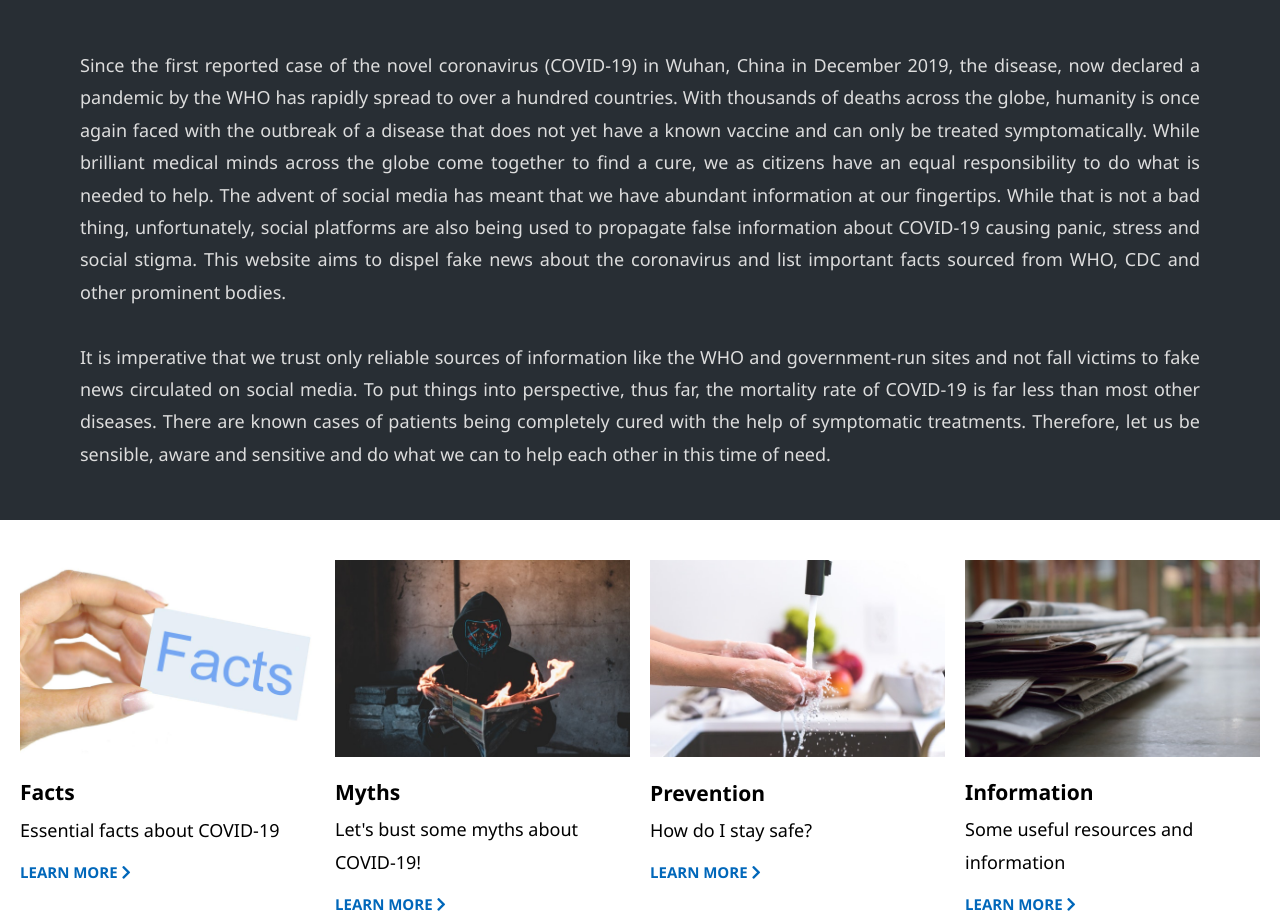
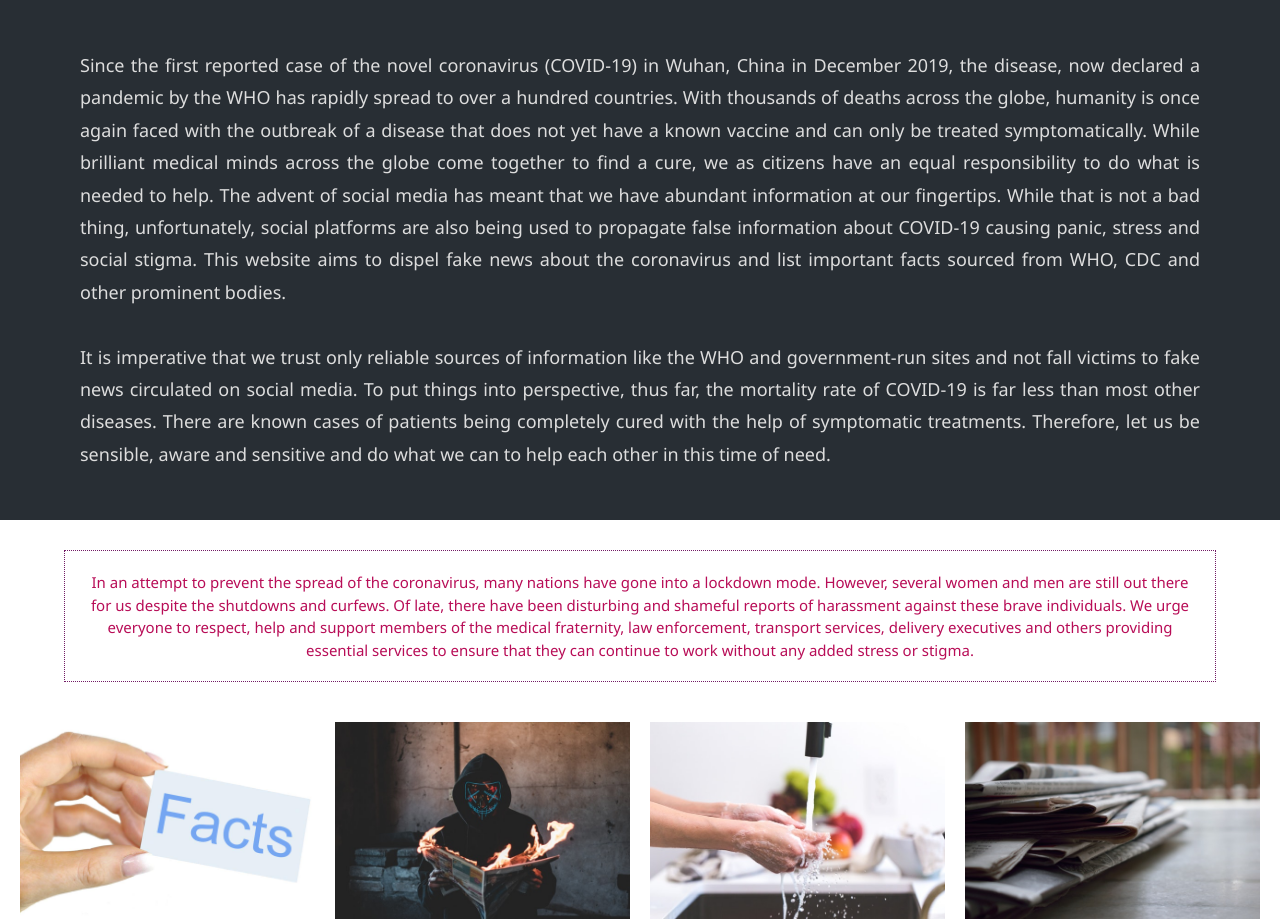
Before and after one commit to AbhishekPednekar84/project-covid19, a Django app: page / in a window 1280 px wide. Shown: the part 801-1723 px from the top of the page. Run offline with Django 3.2, Linux system fonts and the light colour scheme; parts of the project's set-up code (start-up, migrations or seed data) failed here and were passed over; some libraries are stand-ins or nearby versions.

Commit message:
Added message on the homepage and helplines for Australia :australia:

```diff
--- a/covid19_home/static/covid19_home/main.css
+++ b/covid19_home/static/covid19_home/main.css
@@ -46,6 +46,18 @@ body, html {
     padding: 20px;
     width:60%;
     margin: auto;
+}
+
+/* Message - lockdown*/
+.message {
+    width: 90%;
+    margin: 30px auto auto auto;
+    padding: 20px;
+    color: #b80d57;
+    border: 1px dotted #721b65;
+    font-size: 15px;
+    text-align: center;
+    line-height: 1.5;
 }
 
 /* Intro Section */
--- a/covid19_home/templates/covid19_home/home.html
+++ b/covid19_home/templates/covid19_home/home.html
@@ -60,6 +60,13 @@
         </p>
     </section>
 
+    <div class="message">In an attempt to prevent the spread of the coronavirus, many nations have gone into a lockdown mode.
+        However, several women and men are still out there for us despite the shutdowns and curfews. Of late, there have
+        been disturbing and shameful reports of harassment against these brave individuals. We urge everyone to respect, help and support members of the
+        medical fraternity, law enforcement, transport services, delivery executives and others providing essential services to
+        ensure that they can continue to work without any added stress or stigma.
+    </div>
+
     {#  Cards  #}
     <section class="cards">
         <div>
--- a/covid19_sections/static/covid19_sections/sections.css
+++ b/covid19_sections/static/covid19_sections/sections.css
@@ -121,7 +121,7 @@ h4 i {
 /* Cards */
 .info-cards {
     display: grid;
-    grid-template-columns: repeat(3, 1fr);
+    grid-template-columns: repeat(4, 1fr);
     grid-gap: 20px;
     margin: 40px 20px;
 }
```
Also changed, not shown: covid19_sections/templates/covid19_sections/information.html (+12 -0 lines), covid19_sections/static/covid19_sections/images/australia.jpg (added), covid19_sections/static/covid19_sections/images/usa.jpg (added).
